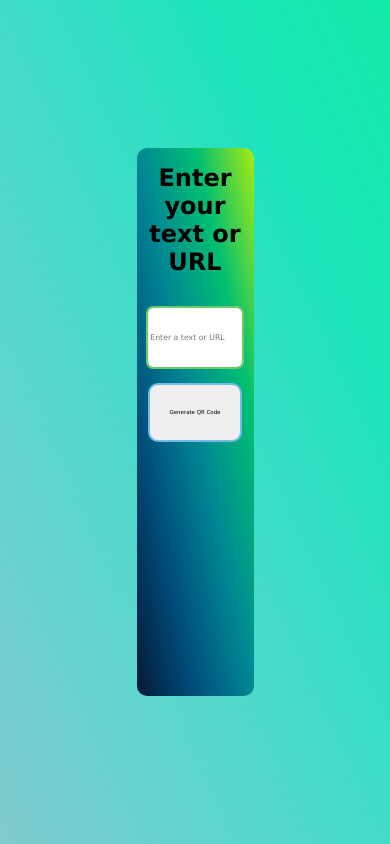
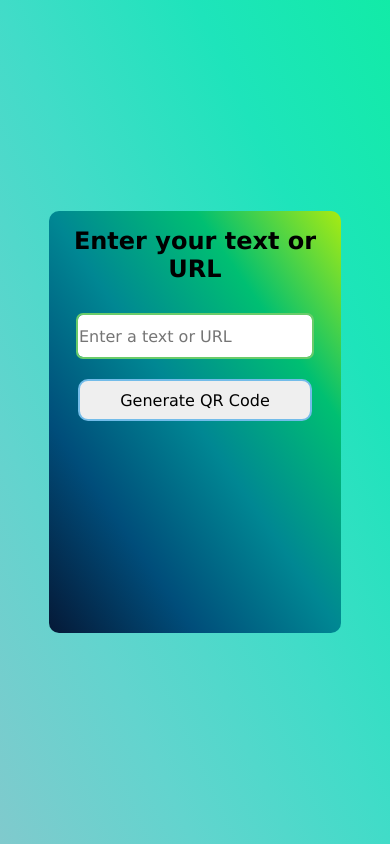
Before and after one commit to Mkmihir16/QR-generator, a plain HTML site: page index.html in a window 390 px wide. Drawn offline with Linux system fonts and the light colour scheme.

Commit message:
add responsiveness

```diff
--- a/index.html
+++ b/index.html
@@ -5,6 +5,7 @@
     <meta name="viewport" content="width=device-width, initial-scale=1.0">
     <title>QR Code Generator</title>
     <link rel="stylesheet" href="style.css">
+    <link rel="stylesheet" href="responsive.css">
 </head>
 <body>
     <div class="container">
--- /dev/null
+++ b/responsive.css
@@ -0,0 +1,22 @@
+@media screen and (max-width:800px){
+    .container{
+        height: 50vh;
+        width: 75vw;
+    }
+    input
+    {
+        padding: 1px;
+        height: 5vh;
+        font-size: 16px;
+    }
+.inpfield{
+    height: 3vh;
+}
+.btn button{
+    font-size: 16px;
+    height: 5vh;
+}
+.btn{
+    padding: 3rem 0;
+}
+}
--- a/style.css
+++ b/style.css
@@ -71,9 +71,9 @@ input{
     display: flex;
 }
 .anotherclass{
-      padding: 1rem;
-     position: relative;
-     display: flex;
+    padding: 1rem;
+    position: relative;
+    display: flex;
     justify-content: center;
     align-items: center;
     height: 35vh;
```
